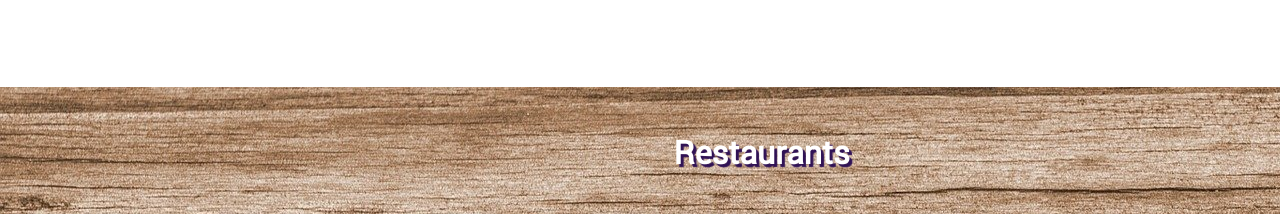
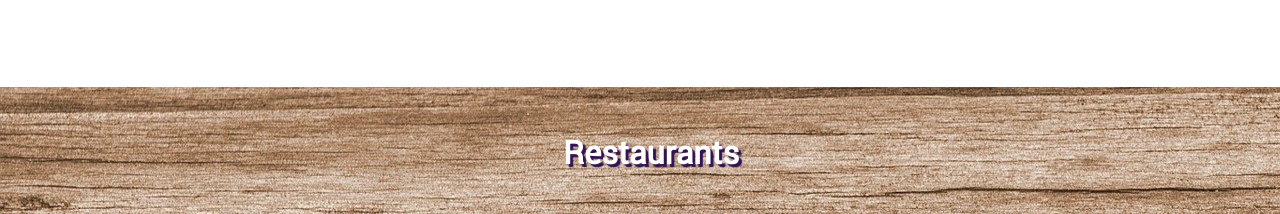
Before and after one commit to RayanBenGitHub/Oh-My-Food, a website: page index.html in a window 1280 px wide. Shown: the part 1220-1434 px from the top of the page. Drawn offline with Linux system fonts and the light colour scheme; files whose address does not match are found by name; a web font is replaced by a local one.

Commit message:
refactoring

```diff
--- a/sass/layout/_container.scss
+++ b/sass/layout/_container.scss
@@ -88,6 +88,7 @@
             text-shadow: 3px 3px 1px darken($color-primary, 40%);
             color: $color-fifth;
             margin-bottom: 5%;
+            margin-left: -25%;
         }
     }
     &__box{
--- a/sass/utils/_mixins.scss
+++ b/sass/utils/_mixins.scss
@@ -20,6 +20,7 @@
         width: 550px;
         box-shadow: 0px 2px 5px 1px rgba(32, 28, 28, 0.356);
         margin-bottom: 6%;
+
     }
 }
 
```
Also changed, not shown: public/css/style.css, 1 other file.
